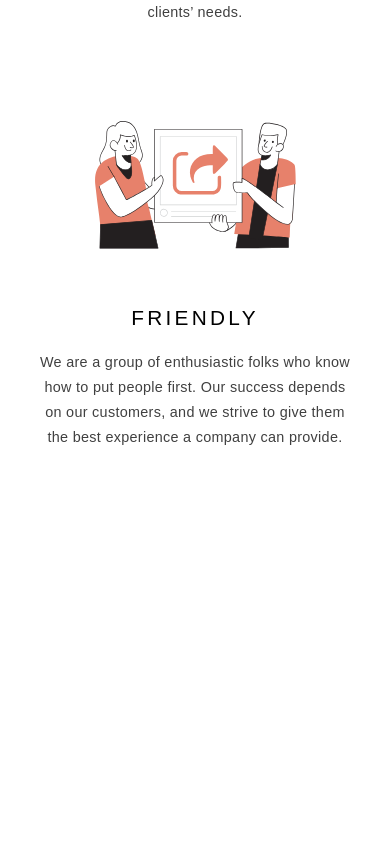
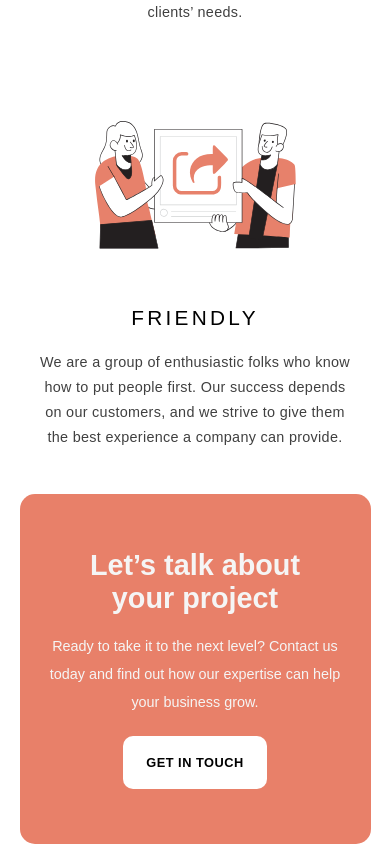
Before and after one commit to jerry101-dotcom/my-practice-website-in-react-fully-functional-and-interactive-, a React (Vite) app: page / in a window 390 px wide. Shown: the part 2866-3710 px from the top of the page. Before the commit the page ends 3360 px from the top, so only its background shows below. Built offline with nearby package versions, Linux system fonts and the light colour scheme.

Commit message:
added a new section

```diff
--- a/src/App.css
+++ b/src/App.css
@@ -130,6 +130,12 @@ main{
     border-radius: 10px;
     letter-spacing: 0.5px;
     cursor: pointer;
+}
+
+.hero-button:hover{
+    background-color: hsl(11, 96%, 79%);
+    color: white;
+    transition: .5s;
 }
 
 .hero-section img{
@@ -306,6 +312,28 @@ main{
 }
 
 
+.get-in-touch{
+    background-color: hsl(11, 73%, 66%);
+    width: 100%;
+    height: 250px;
+    color: whitesmoke;
+    display: flex;
+    align-items: center;
+    justify-content: space-around;
+    border-radius: 15px;
+}
+
+.git-text{
+    display: flex;
+    flex-direction: column;
+    gap: 20px;
+    width: 490px;
+}
+
+.git-text p{
+ line-height: 28px;
+}
+
 
 
 
@@ -417,6 +445,21 @@ main{
     width: 80%;
  }
 
+ .get-in-touch{
+    width: 90%;
+    flex-direction: column;
+    align-items: center;
+    padding: 2.8em 0em;
+    margin-top: -100px;
+    height: 350px;
+ }
+
+ .git-text{
+    text-align: center;
+    width: 90%;
+    gap:17px;
+ }
+
 }
 
 @media (max-width:394px){
@@ -426,6 +469,14 @@ main{
 
     .web-background-div h1{
         font-size: 1.7em;
+    }
+
+    .git-text h1{
+        font-size: 1.8em;
+    }
+
+    .git-text p{
+        font-size: 0.9em;
     }
 }
 
--- a/src/data.jsx
+++ b/src/data.jsx
@@ -21,5 +21,5 @@ export const attitudeDiv = [
     alt: "friendly",
     habit: "FRIENDLY",
     text: "We are a group of enthusiastic folks who know how to put people first. Our success depends on our customers, and we strive to give them the best experience a company can provide.",
-  },
+  }
 ];
--- a/src/pages/Home.jsx
+++ b/src/pages/Home.jsx
@@ -17,9 +17,7 @@ function Home() {
       <div key={item} className="illustration-div">
         <img src={item.image} alt={item.alt} />
         <p className="illustration-p">{item.habit}</p>
-        <p className="illustration-text">
-         {item.text}
-        </p>
+        <p className="illustration-text">{item.text}</p>
       </div>
     );
   });
@@ -82,10 +80,19 @@ function Home() {
           <div className="image-overlay-graphics"></div>
         </Link>
       </section>
+      <section className="attitudes">{illustrations}</section>
+      <seection className="get-in-touch">
+        <div className="git-text">
+          <h1>Let’s talk about<br></br>your project</h1>
+          <p>Ready to take it to the next level? Contact us today and find out how our expertise can help your business grow.</p>
+        </div>
 
-      <section className="attitudes">
-        {illustrations}
-      </section>
+        <Link to="/contact" className="hero-link">
+          <button aria-label="Contact-us" className="hero-button">
+            GET IN TOUCH
+          </button>
+        </Link>
+      </seection>
     </main>
   );
 }
```
